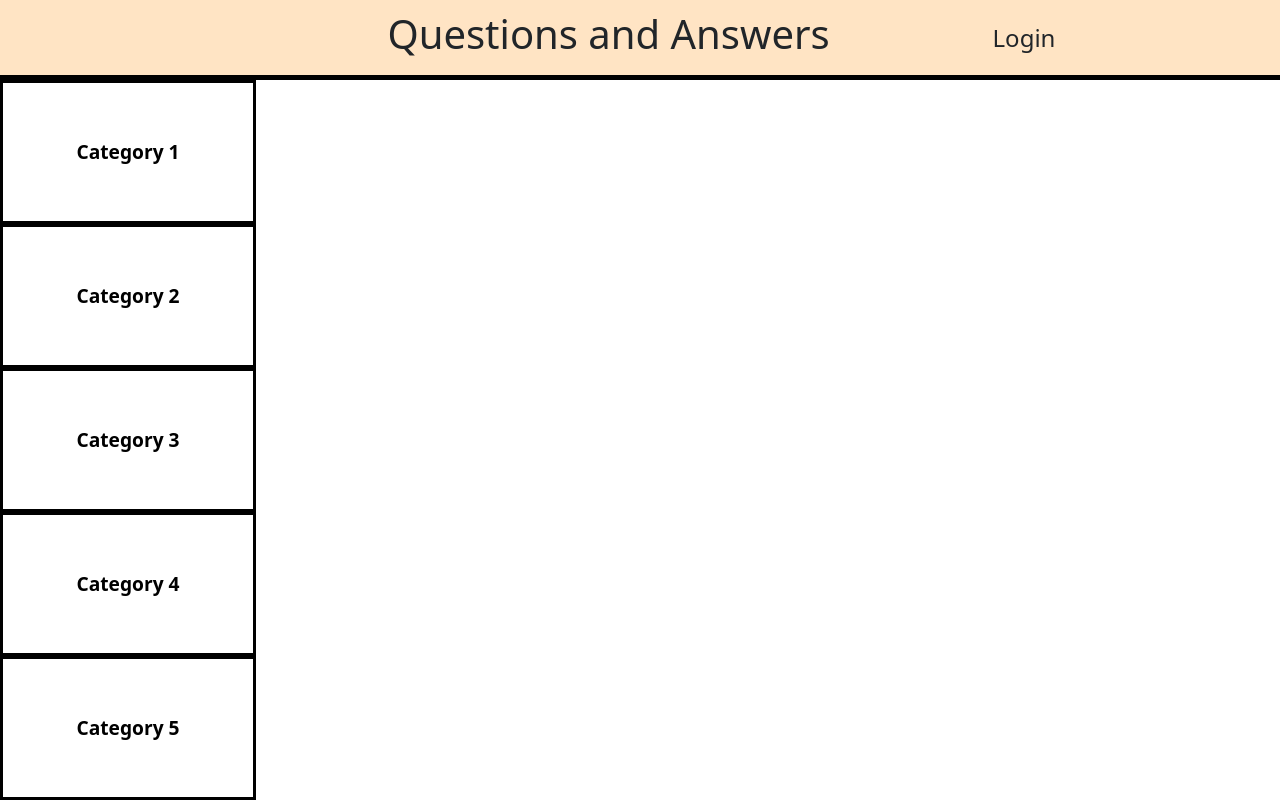
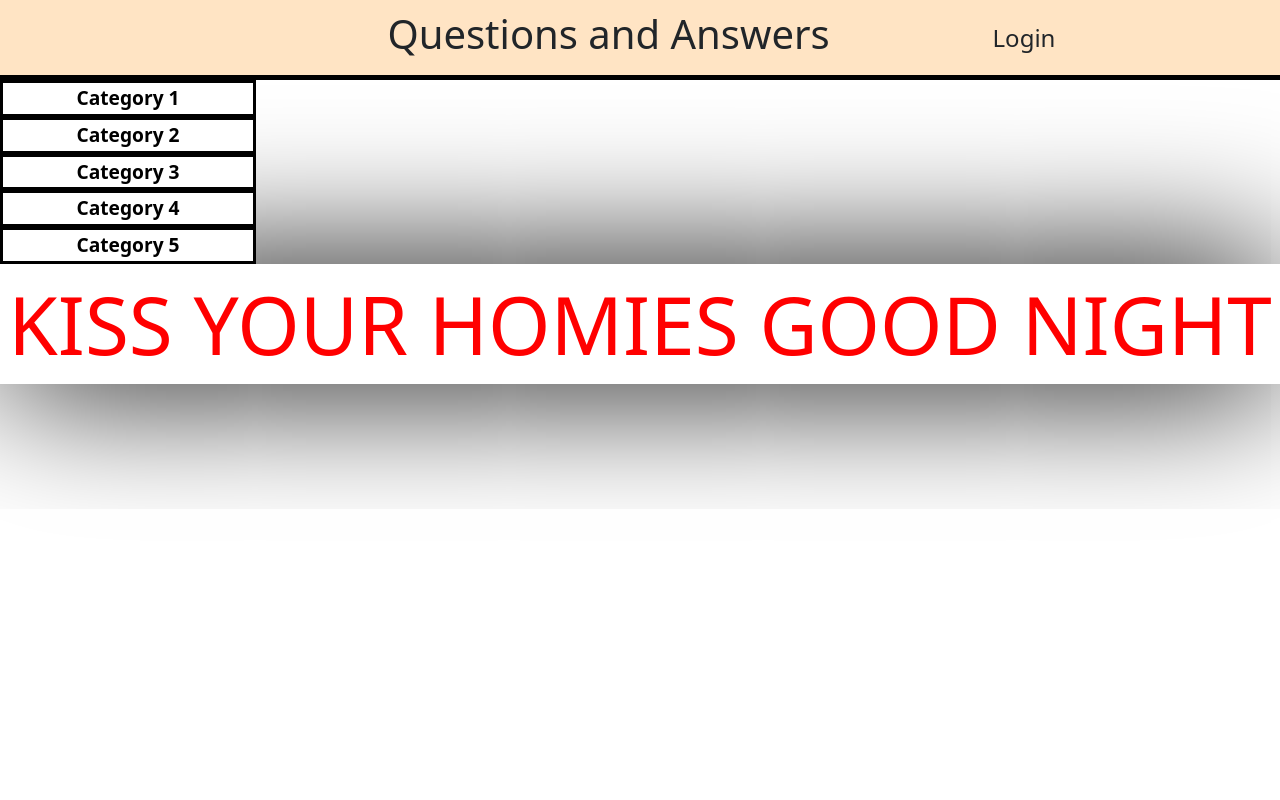
Before and after one commit to kerrthomas/Project, a Next.js app: page / in a window 1280 px wide. Built offline with nearby package versions, Linux system fonts and the light colour scheme; no server answers.

Commit message:
Database check

```diff
--- /dev/null
+++ b/lib/db.js
@@ -0,0 +1,16 @@
+const bcrypt = require('bcrypt');
+const cryptojs = require('crypto-js');
+
+const mysql = require('mysql2');
+
+let pw = cryptojs.AES.encrypt(process.env.MYSQL_PASSWORD);
+pw = cryptojs.AES.decrypt(pw);
+
+const connection = mysql.createConnection({
+    host: process.env.MYSQL_HOST,
+    user: process.env.MYSQL_USER,
+    password: pw,
+    database: process.env.MYSQL_DB
+})
+
+export default connection;
--- a/pages/api/hello.js
+++ b/pages/api/hello.js
@@ -1,5 +1,13 @@
 // Next.js API route support: https://nextjs.org/docs/api-routes/introduction
+const cryptojs = require('crypto-js');
+const connection = require('/lib/db');
 
 export default function handler(req, res) {
-  res.status(200).json({ name: 'John Doe' })
+  res.send({ pass: pass });
+  // connection.query('SELECT * FROM `users`', (err, results) => {
+  //   if(err) throw err;
+  //   else {
+  //     console.log(results);
+  //   }
+  // })
 }
--- a/pages/index.js
+++ b/pages/index.js
@@ -1,21 +1,41 @@
-import Head from 'next/head'
-import Image from 'next/image'
-import styles from '../styles/Home.module.css'
+import styles from '../styles/Home.module.css';
+import { useEffect, useState } from 'react';
 
 function App() {
+
+  useEffect(() => {
+    const test = async() => {
+      const result = await fetch('/api/hello');
+      result = await result.json();
+      console.log("data retrieved: " + result.pass);
+    }
+
+    console.log("used Effect")
+    test();
+  }, []);
+
+  const [category, setCategory] = useState([]);
+
+  function selectCat() {
+
+  };
+
   return (
     <div className={styles.container}>
       <header className={styles.headerAlign}>
         <h1>Questions and Answers</h1>
         <span>Login</span>
       </header>
-      <div className={styles.catContainer}>
-        <button className={styles.catTab}>Category 1</button>
-        <button className={styles.catTab}>Category 2</button>
-        <button className={styles.catTab}>Category 3</button>
-        <button className={styles.catTab}>Category 4</button>
-        <button className={styles.catTab}>Category 5</button>
-      </div>
+      <main>
+        <div className={styles.catContainer}>
+          <button className={styles.catTab} onClick={selectCat}>Category 1</button>
+          <button className={styles.catTab} onClick={selectCat}>Category 2</button>
+          <button className={styles.catTab} onClick={selectCat}>Category 3</button>
+          <button className={styles.catTab} onClick={selectCat}>Category 4</button>
+          <button className={styles.catTab} onClick={selectCat}>Category 5</button>
+        </div>
+        <div className={styles.questContainer} style={{color: 'red', fontSize: '10vh', boxShadow: '0 0 150px #000000'}}>KISS YOUR HOMIES GOOD NIGHT</div>
+      </main>
     </div>
   );
 }
```
Also changed, not shown: package.json (+8 -5 lines), pages/_app.js (line endings or trailing spaces).
